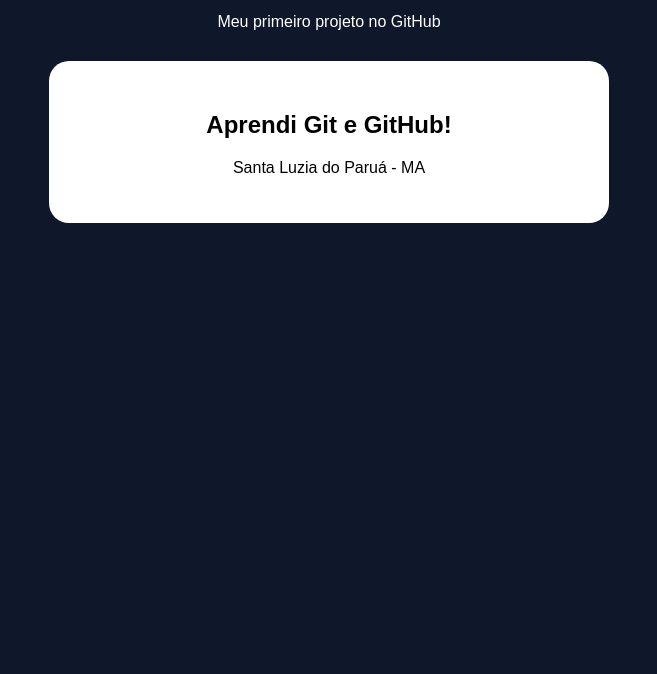
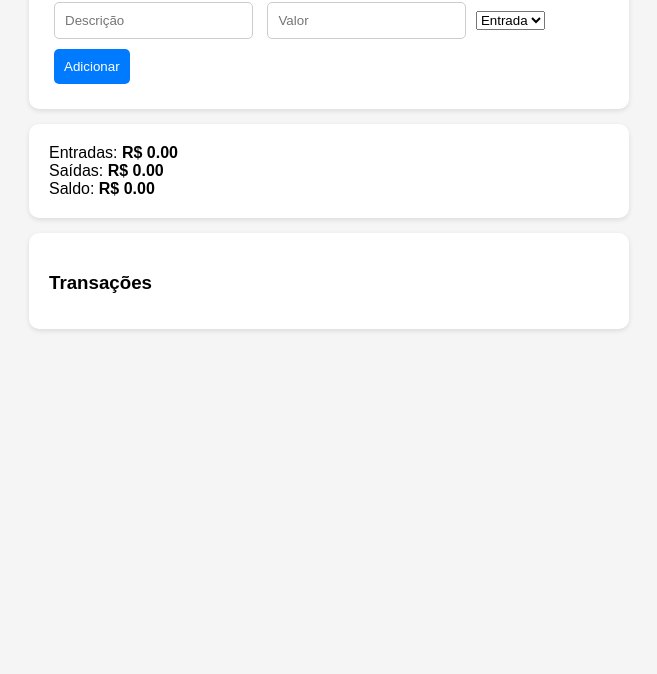
Before and after one commit to joelysonissacar-crypto/meu-primeiro-projeto, a plain HTML site: page index.html in a window 1280 px wide. Shown: the part 126-800 px from the top of the page, without its empty margins (311-968 px from the left). Drawn offline with Linux system fonts and the light colour scheme.

Commit message:
corrigeapp financeiro

```diff
--- a/index.html
+++ b/index.html
@@ -1,12 +1,71 @@
 <!DOCTYPE html>
-<html>
-<head><meta charset="UTF-8"><title>Joelyson</title></head>
-<body style="font-family:Arial; background:#0f172a; color:white; text-align:center; padding:50px">
-<h1 style="color:#38bdf8">Joelyson Issacar 🚀</h1>
-<p>Meu primeiro projeto no GitHub</p>
-<div style="background:white; color:black; padding:30px; border-radius:20px; max-width:500px; margin:30px auto">
-<h2>Aprendi Git e GitHub!</h2>
-<p>Santa Luzia do Paruá - MA</p>
+<html lang="pt-BR">
+<head>
+<meta charset="UTF-8">
+<meta name="viewport" content="width=device-width, initial-scale=1.0">
+<title>Meu Controle Financeiro</title>
+<style>
+ body { font-family: Arial; max-width: 600px; margin: 20px auto; padding: 15px; background: #f5f5f5; }
+ .card { background: white; padding: 20px; border-radius: 10px; margin-bottom: 15px; box-shadow: 0 2px 5px rgba(0,0,0,0.1); }
+ input, button { padding: 10px; margin: 5px; border-radius: 5px; border: 1px solid #ccc; }
+ button { background: #007bff; color: white; border: none; cursor: pointer; }
+ .item { display: flex; justify-content: space-between; padding: 8px; border-bottom: 1px solid #eee; }
+</style>
+</head>
+<body>
+
+<div class="card">
+ <h2>💰 Controle Financeiro</h2>
+ <input id="desc" placeholder="Descrição">
+ <input id="valor" type="number" placeholder="Valor">
+ <select id="tipo"><option value="entrada">Entrada</option><option value="saida">Saída</option></select>
+ <button onclick="adicionar()">Adicionar</button>
 </div>
+
+<div class="card">
+ <div>Entradas: <b id="entradas">R$ 0</b></div>
+ <div>Saídas: <b id="saidas">R$ 0</b></div>
+ <div>Saldo: <b id="saldo">R$ 0</b></div>
+</div>
+
+<div class="card" id="lista"></div>
+
+<script>
+let transacoes = JSON.parse(localStorage.getItem('transacoes') || '[]');
+
+function adicionar(){
+ let d = document.getElementById('desc').value;
+ let v = parseFloat(document.getElementById('valor').value);
+ let t = document.getElementById('tipo').value;
+ if(!d || !v) return alert('Preencha tudo!');
+ transacoes.push({id: Date.now(), desc: d, valor: v, tipo: t});
+ localStorage.setItem('transacoes', JSON.stringify(transacoes));
+ document.getElementById('desc').value = '';
+ document.getElementById('valor').value = '';
+ atualizar();
+}
+
+function remover(id){
+ transacoes = transacoes.filter(x => x.id !== id);
+ localStorage.setItem('transacoes', JSON.stringify(transacoes));
+ atualizar();
+}
+
+function atualizar(){
+ let e=0,s=0;
+ let lista=document.getElementById('lista');
+ lista.innerHTML='<h3 style="margin-bottom:15px">Transações</h3>';
+ transacoes.forEach(tr=>{
+  if(tr.tipo==='entrada') e+=tr.valor; else s+=tr.valor;
+  let div=document.createElement('div'); div.className='item';
+  div.innerHTML=`<span>${tr.desc}</span><span style="color:${tr.tipo==='entrada'?'green':'red'}">R$ ${tr.valor} <button onclick="remover(${tr.id})">X</button></span>`;
+  lista.appendChild(div);
+ });
+ document.getElementById('entradas').innerText='R$ '+e.toFixed(2);
+ document.getElementById('saidas').innerText='R$ '+s.toFixed(2);
+ document.getElementById('saldo').innerText='R$ '+(e-s).toFixed(2);
+}
+atualizar();
+</script>
 </body>
 </html>
```
